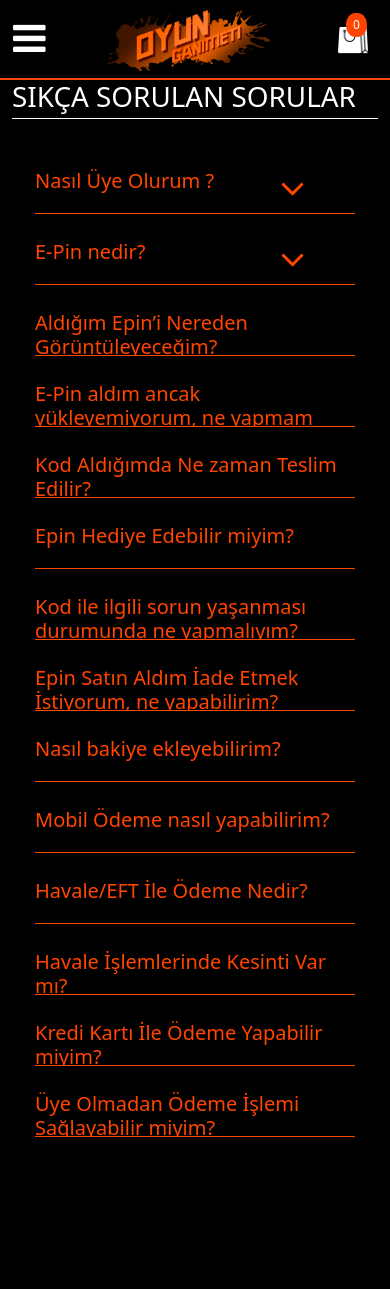
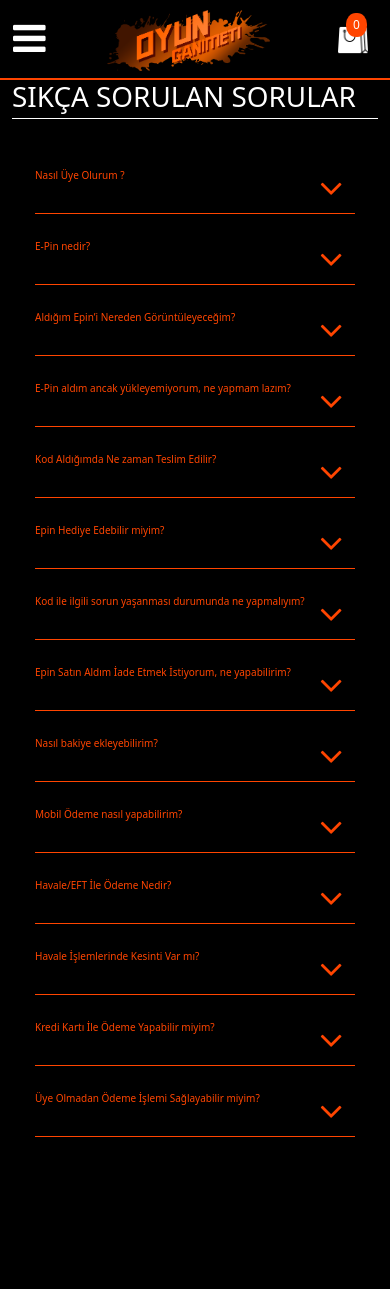
Before and after one commit to sonic03/oyunganimeti2, a Django app: page /sss in a window 390 px wide. Shown: the top 1289 px of the page. Run offline with Django 3.2, Linux system fonts and the light colour scheme; data comes from the database, SQL or seed files in the repository; parts of the project's set-up code (start-up, migrations or seed data) failed here and were passed over; some libraries are stand-ins or nearby versions.

Commit message:
mycss2 sss mobile düzenlendi

```diff
--- a/static/css/mycss2.css
+++ b/static/css/mycss2.css
@@ -1875,4 +1875,12 @@
     .w {
         width: 62% !important;
     }
-}
+    .tempalt .fs {
+        margin-right: 12px;
+        float: right;
+        font-size: 37px !important;
+    }
+    .tempalt h2 {
+        font-size: 10px;
+    }
+}
```
